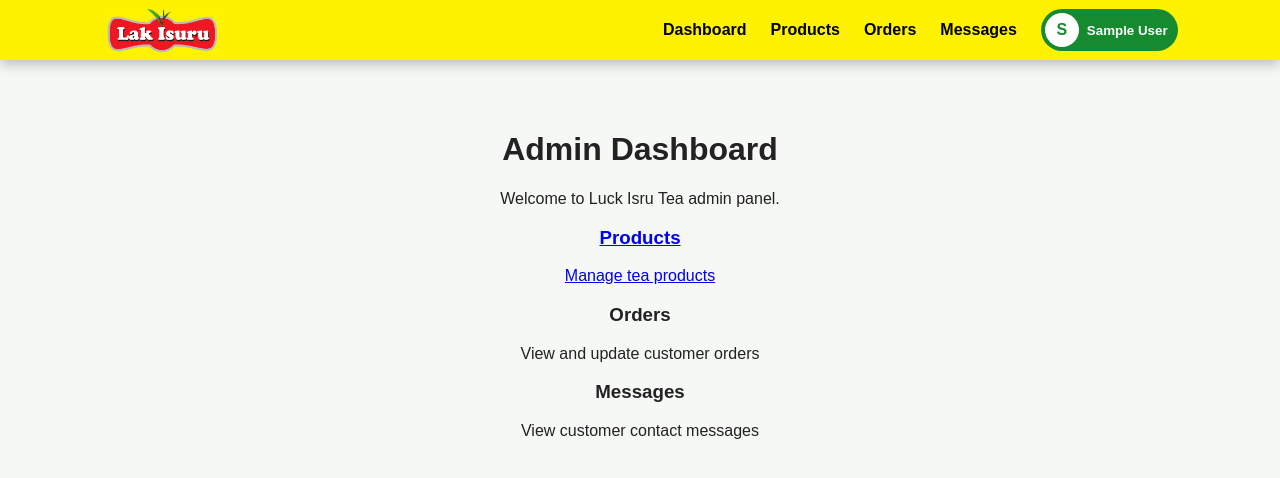
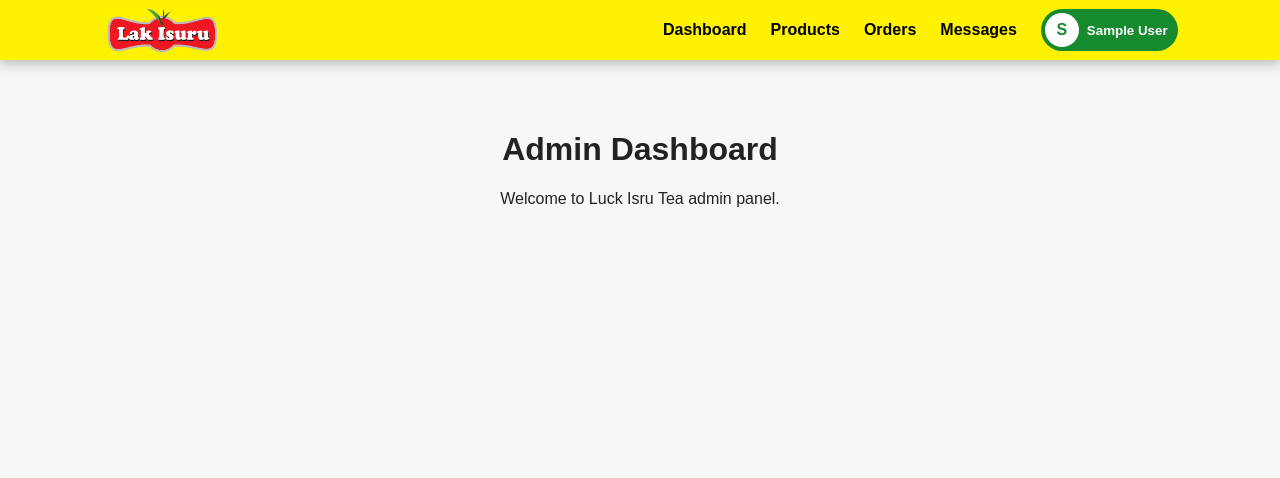
Before and after one commit to IT24103798/Lak_Isuru_Tea, a React app in the folder frontend/: page /admin/dashboard in a window 1280 px wide. Shown: the top 478 px of the page. Built offline with nearby package versions, Linux system fonts and the light colour scheme; sample sign-in values are in the browser's storage; the HTML template or start-up script is replaced by a standard one.

Commit message:
Refactor admin navigation links in Navbar and remove unused admin cards from AdminDashboard

```diff
--- a/frontend/src/components/Navbar.jsx
+++ b/frontend/src/components/Navbar.jsx
@@ -55,7 +55,7 @@ function Navbar() {
         {userInfo?.role === "admin" ? (
           <>
             <Link to="/admin/dashboard">Dashboard</Link>
-            <Link to="/admin/dashboard#products">Products</Link>
+            <Link to="/admin/products">Products</Link>
             <Link to="/admin/dashboard#orders">Orders</Link>
             <Link to="/admin/dashboard#messages">Messages</Link>
           </>
--- a/frontend/src/pages/admin/AdminDashboard.jsx
+++ b/frontend/src/pages/admin/AdminDashboard.jsx
@@ -6,22 +6,6 @@ const AdminDashboard = () => {
       <h1>Admin Dashboard</h1>
       <p>Welcome to Luck Isru Tea admin panel.</p>
 
-      <div className="admin-cards">
-        <Link to="/admin/products" className="admin-card">
-          <h3>Products</h3>
-          <p>Manage tea products</p>
-        </Link>
-
-        <div className="admin-card" id="orders">
-          <h3>Orders</h3>
-          <p>View and update customer orders</p>
-        </div>
-
-        <div className="admin-card" id="messages">
-          <h3>Messages</h3>
-          <p>View customer contact messages</p>
-        </div>
-      </div>
     </div>
   );
 };
```
